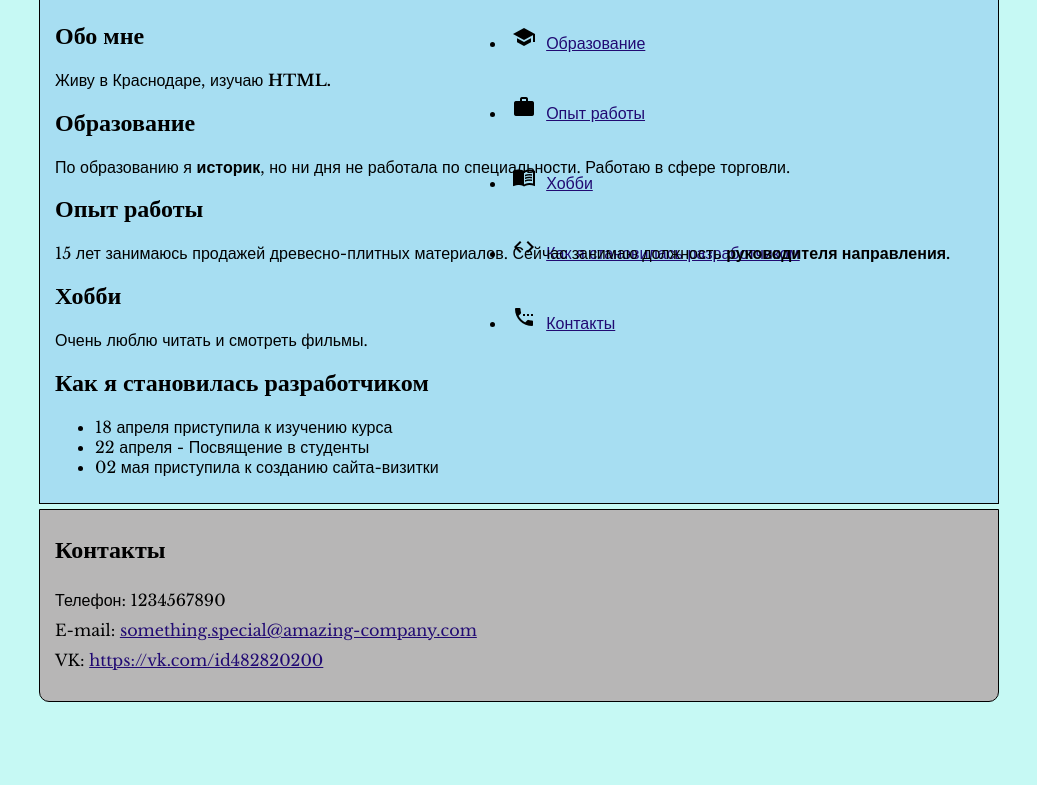
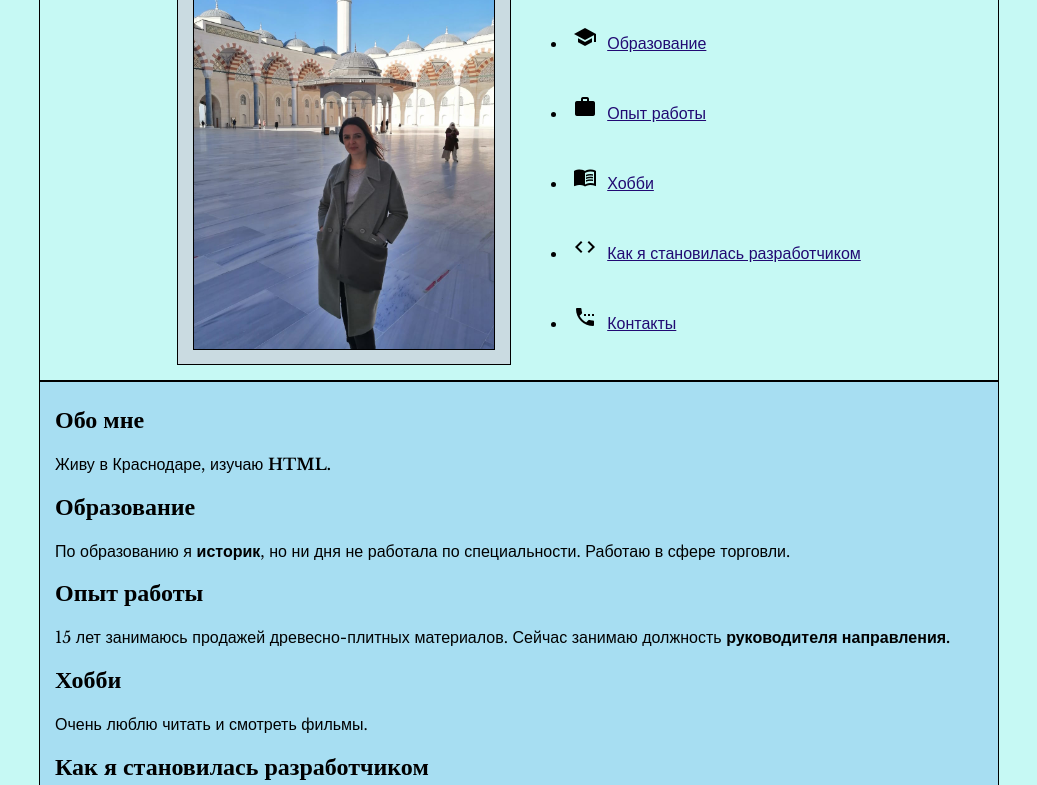
Before and after one commit to SvetlanaZlotnikova/SvetlanaZlotnikova-Skillfactory-module-3-Zlotnikova, a plain HTML site: page index.html in a window 1280 px wide. Shown: the part 174-959 px from the top of the page, without its empty margins (121-1158 px from the left). Before the commit the page ends 876 px from the top, so only its background shows below. Drawn offline with nearby package versions, Linux system fonts and the light colour scheme; the site is published under a folder, as on GitHub Pages, so addresses that start at the root find nothing.

Commit message:
Update index.html

```diff
--- a/index.html
+++ b/index.html
@@ -15,7 +15,7 @@
 </div>
 <div class="container">
 <div class="photo">
-<img src="/IMG-20210328-WA0080.jpg"width="300" alt="Светлана Злотникова">
+<img src="IMG-20210328-WA0080.jpg"width="300" alt="Светлана Злотникова">
 </div>
 <nav>
     <menu>
```
